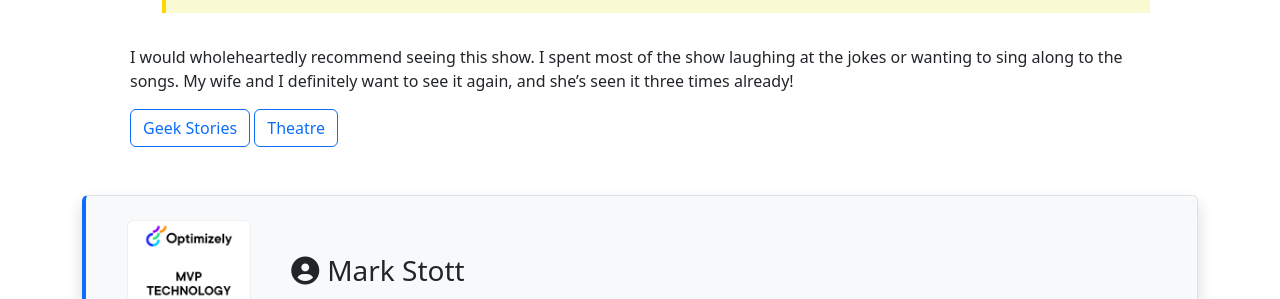
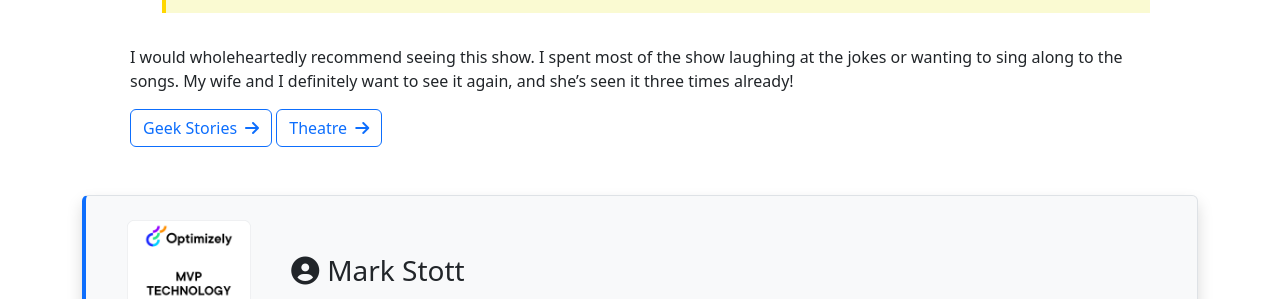
Before and after one commit to GeekInTheNorth/GeekInTheNorth.github.io, a Jekyll site: the page built from _posts/2014-06-06-avenue-q.md, in a window 1280 px wide and 900 px high, scrolled down 1036 px. Shown: the part 151-450 px from the top of the window. Built offline with Jekyll 4.4.1, drawn with Linux system fonts in a browser that asks for light colours.

Commit message:
Make tags more obviously clickable.

```diff
--- a/_layouts/post.html
+++ b/_layouts/post.html
@@ -44,7 +44,7 @@ layout: default
 
       <div>
           {% for category in page.categories %}
-              <a href='/article/list/{{ category | downcase | replace: " ", "-" }}' class='btn btn-outline-primary'>{{ category }}</a>
+              <a href='/article/list/{{ category | downcase | replace: " ", "-" }}' class='btn btn-outline-primary'>{{ category }}<i class="fa-solid fa-arrow-right ms-2"></i></a>
           {% endfor %}
       </div>
   </article>
```
